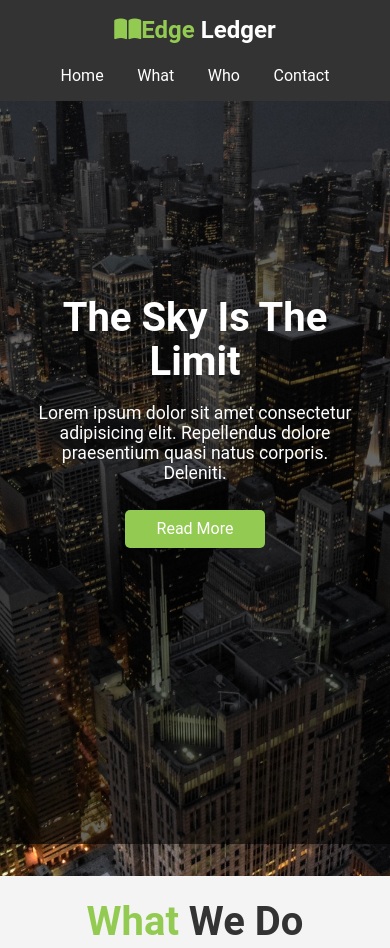
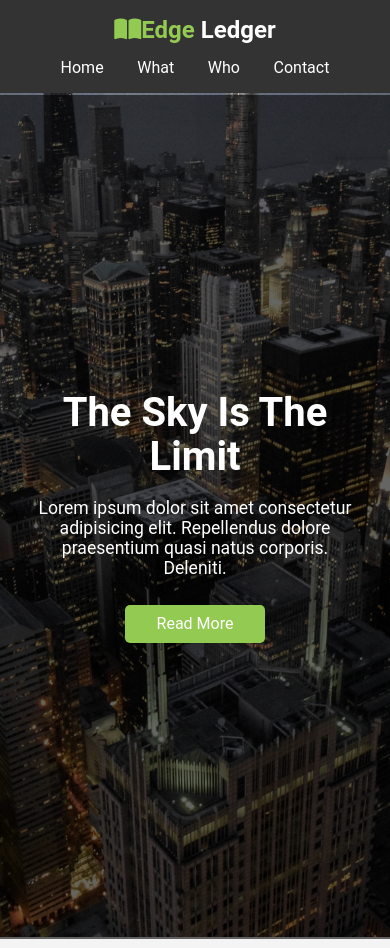
Before and after one commit to kunals131/LegalEdgeWebstite-Responsive, a plain HTML site: page index.html in a window 390 px wide. Shown: the top 948 px of the page. Drawn offline with nearby package versions, Linux system fonts and the light colour scheme; some packages are replaced by stand-ins of ours.

Commit message:
Changed the view-port back to 100

```diff
--- a/css/mobile.css
+++ b/css/mobile.css
@@ -23,7 +23,6 @@
 @media(max-width : 500px) {
     #navbar {
         flex-direction: column;
-        height: 8.2vh;
         align-items: center;
     }
     #navbar ul {
@@ -48,7 +47,10 @@
 }
 
 #showcase {
-    height: 91.8vh
+    height: 100vh;
+}
+#showcase .showcase-content {
+    top: 95px;
 }
 
 #who {
--- a/css/style.css
+++ b/css/style.css
@@ -117,7 +117,7 @@ p {
     justify-content: space-between;
     z-index: 1;
     padding: 1rem;
-    height: 4.5vh;
+    /* height: 4.5vh; */
 }
 #navbar ul {
     display: flex;
@@ -140,7 +140,7 @@ p {
 /* ShowCase */
 #showcase {
     background:#333 url('../img/showcase.jpg') no-repeat center center/cover;
-    height: 91vh;
+    height: 100vh;
     color: white;
 }
 
@@ -157,7 +157,7 @@ p {
     padding: 0 2rem;
     /* Overlays */
     position: absolute;
-    top:0;
+    top:61px;
     left:0;
     bottom: 0;
     right: 0    ;
```
